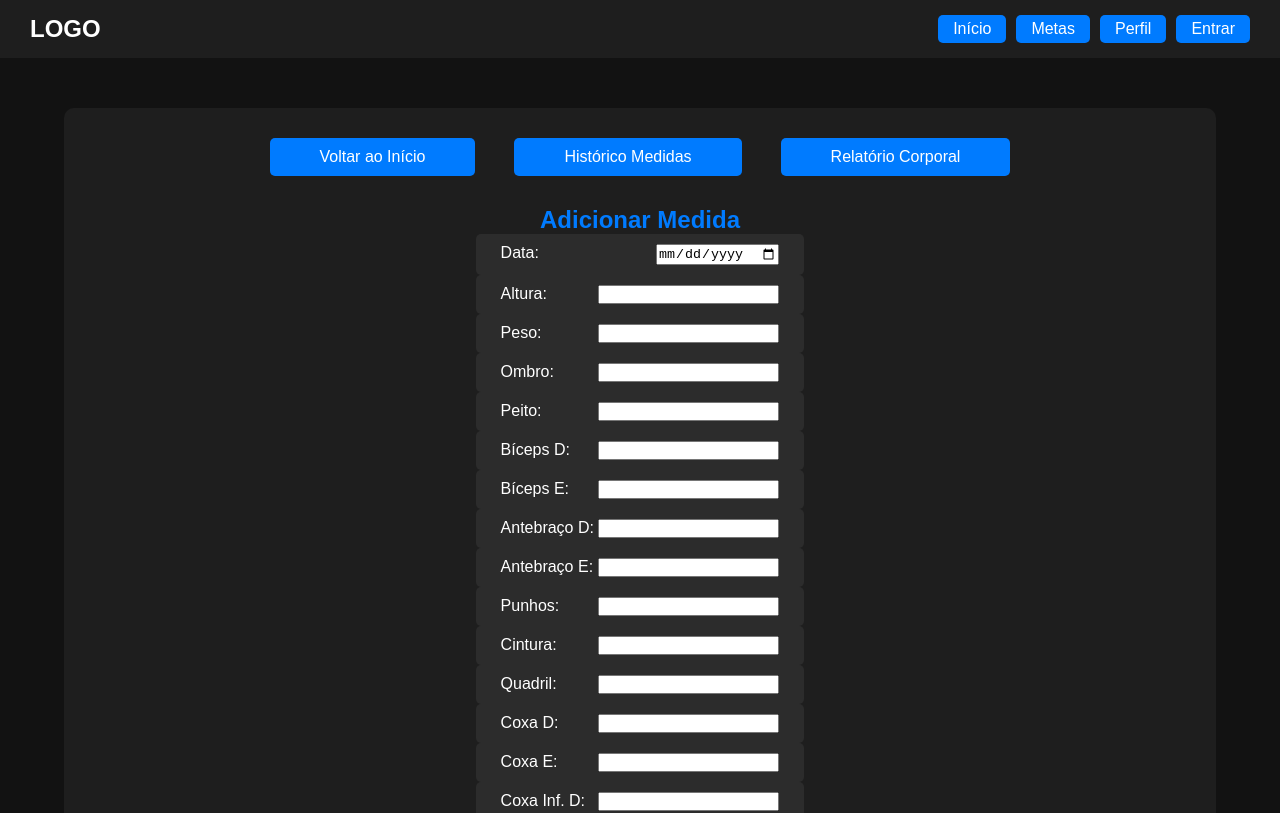
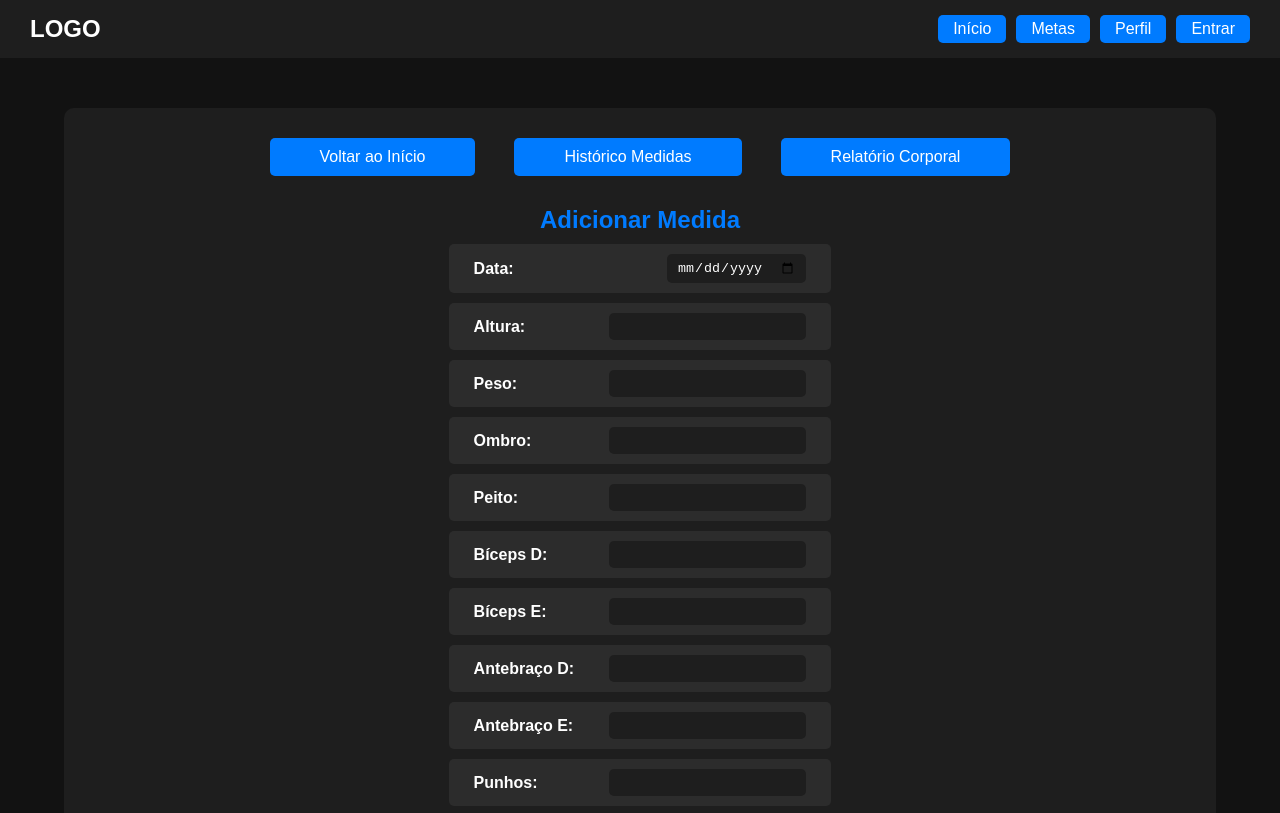
Before and after one commit to Dougl4sAL/MedidasGym, a React (Vite) app in the folder medidas-gym/: page /adicionar in a window 1280 px wide. Shown: the top 813 px of the page. Built offline with nearby package versions, Linux system fonts and the light colour scheme.

Commit message:
CSS aplicado e corrigido

```diff
--- a/medidas-gym/src/components/NovaMedida.jsx
+++ b/medidas-gym/src/components/NovaMedida.jsx
@@ -2,6 +2,7 @@ import { useState } from 'react'
 import { useNavigate } from 'react-router-dom'
 import { getListaMedidas, salvarMedidas } from '../utils/storege'
 import { NomeMedidas } from '../components/Medida'
+import '../styles/AdicionarMedida.css'
 
 export const FormularioMedidas = () => {
   const navigate = useNavigate()
@@ -63,7 +64,7 @@ export const FormularioMedidas = () => {
 
   return (
     <div className="formulario-medida">
-      <form onSubmit={handleSubmit}>
+      <form id="formulario-medida" onSubmit={handleSubmit}>
         <h2>Adicionar Medida</h2>
 
         {NomeMedidas.map((nomeMedida) => (
```
